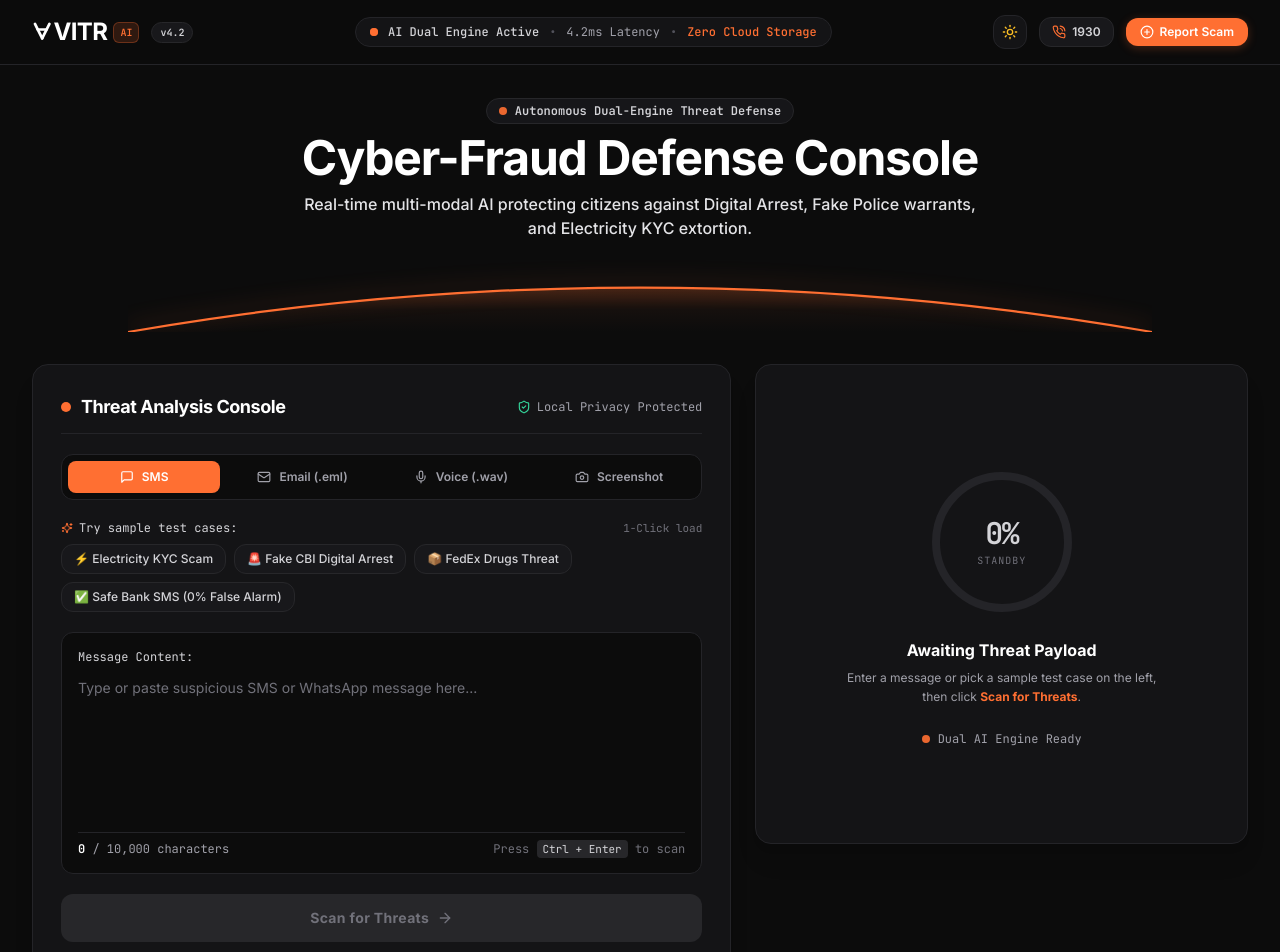
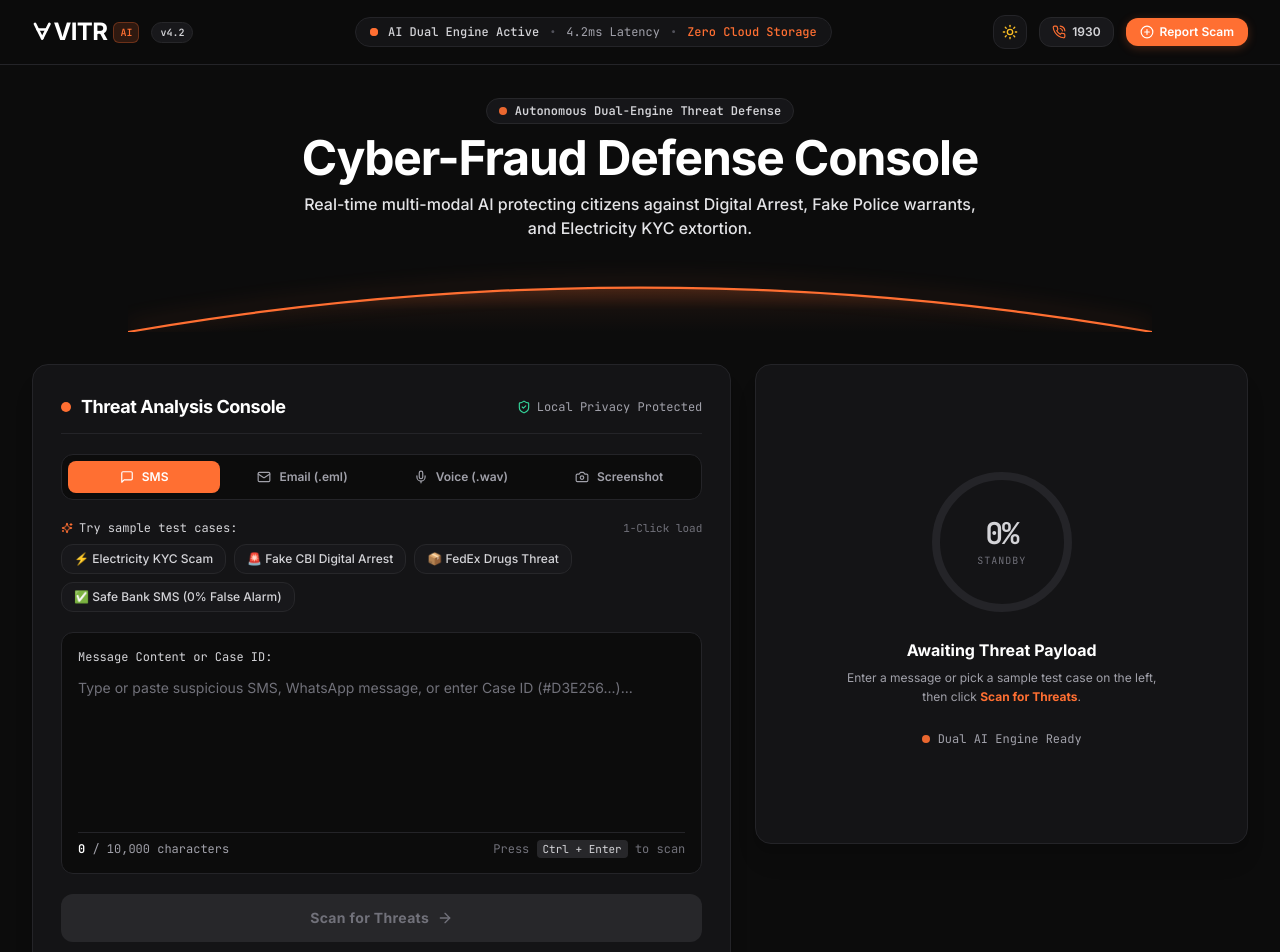
Before and after one commit to Ayus-ProjeXion/ScamShield-Ai, a React (Vite) app in the folder frontend/: page / in a window 1280 px wide. Shown: the top 952 px of the page. Built offline with nearby package versions, Linux system fonts and the light colour scheme.

Commit message:
feat(ui): display Case ID lookup hint in scanner label and placeholder

```diff
--- a/frontend/src/components/ThreatScanner.jsx
+++ b/frontend/src/components/ThreatScanner.jsx
@@ -568,7 +568,7 @@ export function ThreatScanner({
                 ? 'Call Transcript / Notes:'
                 : activeTab === 'image'
                   ? 'Extracted Screenshot Text (OCR):'
-                  : 'Message Content:'}
+                  : 'Message Content or Case ID:'}
           </span>
           {inputText && (
             <button
@@ -598,7 +598,7 @@ export function ThreatScanner({
                 ? "Paste audio call transcript here or upload a .wav audio file above..."
                 : activeTab === 'image'
                   ? "Screenshot text will automatically be extracted here via on-device OCR, or you can paste / edit here..."
-                  : "Type or paste suspicious SMS or WhatsApp message here..."
+                  : "Type or paste suspicious SMS, WhatsApp message, or enter Case ID (#D3E256...)..."
           }
           className={`w-full bg-transparent font-sans text-sm resize-none focus:outline-none placeholder:text-zinc-500 leading-relaxed ${isDark ? 'text-white' : 'text-[#1C1B18]'
             }`}
```
